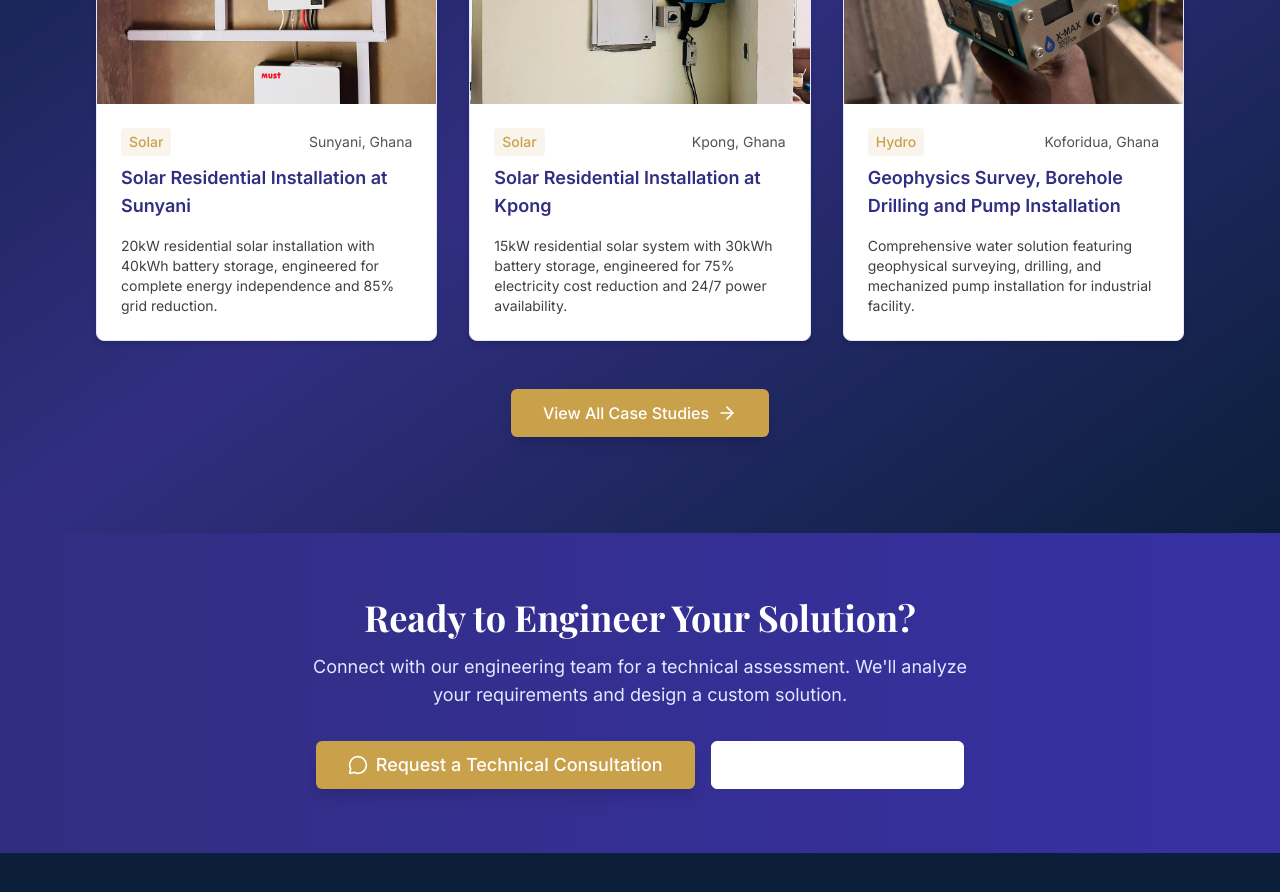
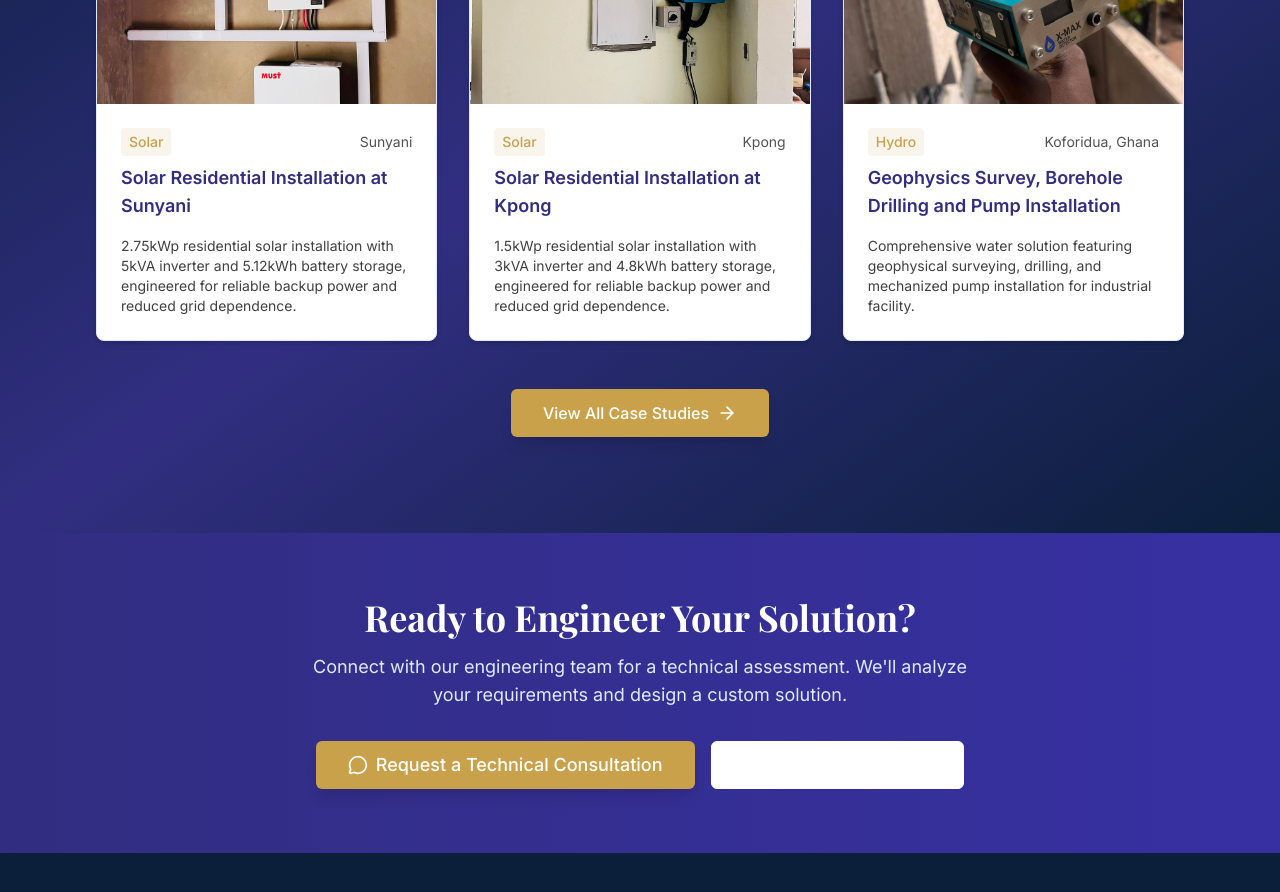
Before and after one commit to dromorongit/EleysonGh, a Next.js app: page / in a window 1280 px wide. Shown: the part 3400-4292 px from the top of the page. Built offline with nearby package versions, Linux system fonts and the light colour scheme.

Commit message:
Update projects.ts

```diff
--- a/src/data/projects.ts
+++ b/src/data/projects.ts
@@ -23,20 +23,20 @@ export const projects: Project[] = [
     title: 'Solar Residential Installation at Sunyani',
     slug: 'solar-residential-installation-at-sunyani',
     category: 'Solar',
-    location: 'Sunyani, Ghana',
+    location: 'Sunyani',
     clientType: 'Residential',
-    shortDescription: '20kW residential solar installation with 40kWh battery storage, engineered for complete energy independence and 85% grid reduction.',
-    challenge: 'The homeowner experienced frequent power outages and rising electricity costs, disrupting daily life and increasing household expenses. The existing grid connection was unreliable, especially during peak hours and rainy season.',
-    solution: 'We designed and installed a comprehensive 20kW solar power system featuring high-efficiency monocrystalline panels, a 40kWh lithium battery storage system, and an intelligent hybrid inverter. The system provides seamless backup power during outages and maximizes self-consumption of solar energy. The installation includes real-time monitoring and automated load management to optimize energy usage.',
-    impact: 'The household now enjoys 100% energy independence during outages and has reduced grid electricity consumption by 85%. The system pays for itself through significant electricity savings and provides peace of mind with uninterrupted power. The homeowner reports enhanced comfort and productivity with reliable lighting, cooling, and appliance operation.',
+    shortDescription: '2.75kWp residential solar installation with 5kVA inverter and 5.12kWh battery storage, engineered for reliable backup power and reduced grid dependence.',
+    challenge: 'The homeowner in Sunyani experienced frequent grid power outages and rising electricity costs, disrupting daily household activities and increasing monthly expenses. A compact yet effective solar backup solution was needed to provide uninterrupted power for essential loads.',
+    solution: 'We designed and installed a 2.75kWp solar power system featuring high-efficiency monocrystalline panels, a 5kVA hybrid inverter, and a 5.12kWh lithium battery storage system. The system automatically switches to battery backup within milliseconds of a grid outage, ensuring zero disruption to critical household loads. Smart energy management optimizes solar self-consumption and battery charging for maximum efficiency.',
+    impact: 'The household now enjoys seamless backup power during grid outages, keeping essential appliances running without interruption. The solar component reduces daily grid dependence and electricity costs, while the 5.12kWh battery provides reliable backup capacity. The homeowner reports improved comfort and peace of mind with a fully automated, hands-free energy solution.',
     technicalSpecs: [
-      { key: 'System Capacity', value: '20kW' },
-      { key: 'Panel Count', value: '50 panels' },
+      { key: 'PV Capacity', value: '2.75kWp' },
+      { key: 'Panel Count', value: '7 panels (400W each)' },
       { key: 'Panel Type', value: 'Monocrystalline 400W' },
-      { key: 'Battery Storage', value: '40kWh Lithium' },
-      { key: 'Inverter Type', value: 'Hybrid 20kW' },
-      { key: 'Annual Generation', value: '30,000 kWh' },
-      { key: 'CO₂ Reduction', value: '18 tons/year' },
+      { key: 'Inverter Capacity', value: '5kVA Hybrid' },
+      { key: 'Battery Capacity', value: '5.12kWh Lithium' },
+      { key: 'Backup Time', value: 'Up to 4 hours (essential loads)' },
+      { key: 'Switchover Time', value: '< 10 milliseconds' },
     ],
     featuredImage: '/images/sunyanisolar1.jpg',
     galleryImages: [
@@ -51,28 +51,31 @@ export const projects: Project[] = [
       '/images/sunyanisolar3.MP4'
     ],
     isFeatured: true,
-    fullDescription: 'This stunning residential solar installation in Sunyani showcases a complete energy solution designed for modern Ghanaian homes. The 20kW system combines cutting-edge technology with elegant aesthetics, seamlessly integrating into the home\'s architecture while delivering unmatched reliability. Our team handled everything from initial energy assessment to final commissioning, ensuring a hassle-free experience for the homeowner. The system now powers all household appliances including air conditioning, water heating, and entertainment systems with clean, renewable energy. This project exemplifies our commitment to delivering premium residential solar solutions that enhance quality of life while promoting sustainable energy adoption in Ghana.',
+    fullDescription: 'This compact yet powerful residential solar installation in Sunyani delivers a reliable backup power solution tailored for households seeking uninterrupted energy during grid outages. The 2.75kWp solar array, paired with a 5kVA hybrid inverter and a 5.12kWh lithium battery, forms a complete system that automatically takes over within milliseconds of a grid failure. The system intelligently manages power flow, prioritizing critical household loads such as refrigeration, lighting, and security systems. During sunny periods, the solar panels recharge the battery and offset grid consumption, reducing electricity bills while maintaining full backup readiness. This project exemplifies our ability to deliver cost-effective, high-performance solar solutions that bring peace of mind to Ghanaian homes.',
   },
   {
     title: 'Solar Residential Installation at Kpong',
     slug: 'solar-residential-installation-at-kpong',
     category: 'Solar',
-    location: 'Kpong, Ghana',
+    location: 'Kpong',
     clientType: 'Residential',
-    shortDescription: '15kW residential solar system with 30kWh battery storage, engineered for 75% electricity cost reduction and 24/7 power availability.',
-    challenge: 'High electricity costs and unreliable grid power for a large residential property.',
-    solution: 'Designed and installed a comprehensive solar power system with high-efficiency panels and battery storage for 24/7 power availability.',
-    impact: 'Reduced electricity bills by 75% and provided uninterrupted power supply.',
+    shortDescription: '1.5kWp residential solar installation with 3kVA inverter and 4.8kWh battery storage, engineered for reliable backup power and reduced grid dependence.',
+    challenge: 'The homeowner in Kpong faced frequent grid power outages and rising electricity costs, disrupting daily household activities. A compact and affordable solar backup solution was needed to provide uninterrupted power for essential household loads.',
+    solution: 'We designed and installed a 1.5kWp solar power system featuring high-efficiency monocrystalline panels, a 3kVA hybrid inverter, and a 4.8kWh lithium battery storage system. The system automatically switches to battery backup within milliseconds of a grid outage, ensuring zero disruption to critical household loads. Smart energy management optimizes solar self-consumption and battery charging for maximum efficiency.',
+    impact: 'The household now enjoys seamless backup power during grid outages, keeping essential appliances running without interruption. The solar component reduces daily grid dependence and electricity costs, while the 4.8kWh battery provides reliable backup capacity. The homeowner reports improved comfort and peace of mind with a fully automated, hands-free energy solution.',
     technicalSpecs: [
-      { key: 'System Capacity', value: '15kW' },
-      { key: 'Panel Count', value: '38 panels' },
-      { key: 'Battery Storage', value: '30kWh' },
-      { key: 'Annual Generation', value: '22,500 kWh' },
+      { key: 'PV Capacity', value: '1.5kWp' },
+      { key: 'Panel Count', value: '4 panels (400W each)' },
+      { key: 'Panel Type', value: 'Monocrystalline 400W' },
+      { key: 'Inverter Capacity', value: '3kVA Hybrid' },
+      { key: 'Battery Capacity', value: '4.8kWh Lithium' },
+      { key: 'Backup Time', value: 'Up to 3 hours (essential loads)' },
+      { key: 'Switchover Time', value: '< 10 milliseconds' },
     ],
     featuredImage: '/images/kpongsolar1.jpg',
     galleryImages: ['/images/kpongsolar2.jpg', '/images/kpongsolar3.jpg', '/images/kpongsolar1.MP4', '/images/kpongsolar2.MP4', '/images/kpongsolar3.MP4'],
     isFeatured: true,
-    fullDescription: 'A premium residential solar solution at Kpong featuring high-efficiency panels and advanced battery storage. This system provides complete energy independence for the homeowner.',
+    fullDescription: 'This compact and efficient residential solar installation in Kpong delivers a reliable backup power solution tailored for households seeking uninterrupted energy during grid outages. The 1.5kWp solar array, paired with a 3kVA hybrid inverter and a 4.8kWh lithium battery, forms a complete system that automatically takes over within milliseconds of a grid failure. The system intelligently manages power flow, prioritizing critical household loads such as refrigeration, lighting, and security systems. During sunny periods, the solar panels recharge the battery and offset grid consumption, reducing electricity bills while maintaining full backup readiness. This project exemplifies our ability to deliver cost-effective, high-performance solar solutions that bring peace of mind to Ghanaian homes.',
   },
   {
     title: 'Geophysics Survey, Borehole Drilling and Pump Installation',
```
